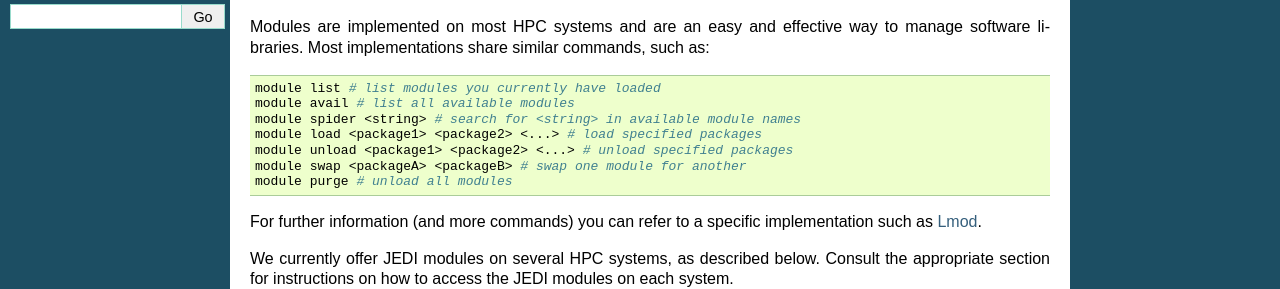
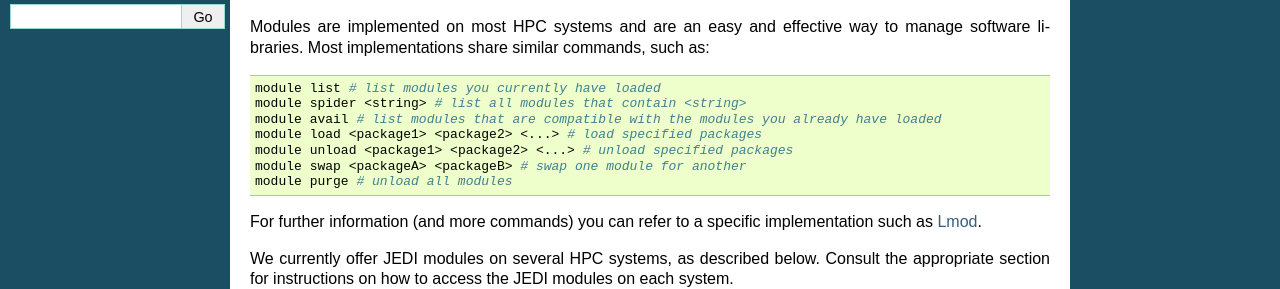
Before and after one commit to JCSDA/jedi-docs, a Sphinx documentation site: the page built from docs/developer/jedi_environment/modules.rst, in a window 1280 px wide. Shown: the part 213-502 px from the top of the page. Built offline with Sphinx 7.4.7, drawn with Linux system fonts in a browser that asks for light colours.

Commit message:
Minor clarification of module avail

```diff
--- a/docs/developer/jedi_environment/modules.rst
+++ b/docs/developer/jedi_environment/modules.rst
@@ -12,8 +12,8 @@ Modules are implemented on most HPC systems and are an easy and effective way to
 .. code :: bash
 
    module list # list modules you currently have loaded
-   module avail # list all available modules
-   module spider <string> # search for <string> in available module names
+   module spider <string> # list all modules that contain <string>
+   module avail # list modules that are compatible with the modules you already have loaded
    module load <package1> <package2> <...> # load specified packages
    module unload <package1> <package2> <...> # unload specified packages
    module swap <packageA> <packageB> # swap one module for another
```
